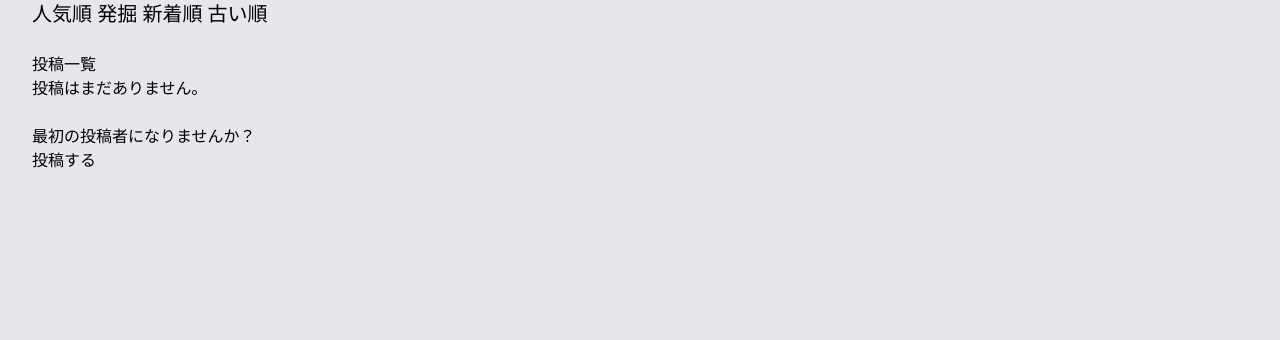
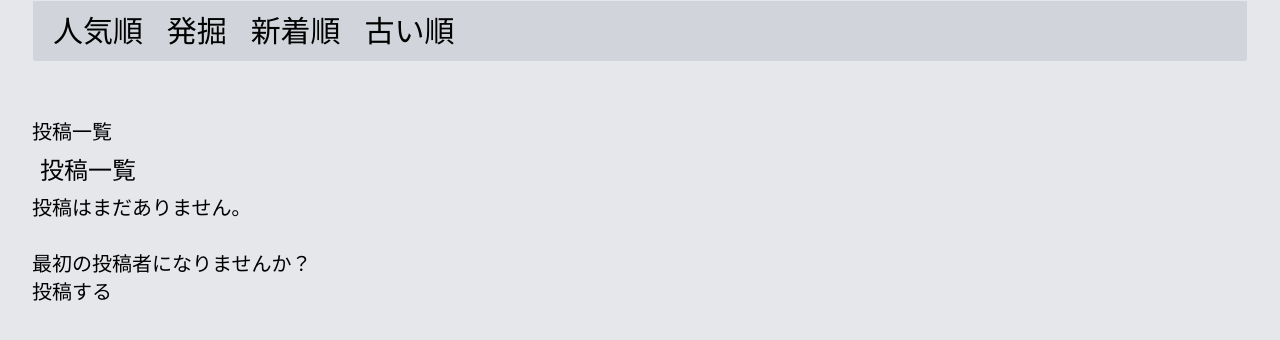
Before and after one commit to Shiryu-Toujima-1f10210346/DEVIANT, a Django app: page /home/ in a window 1280 px wide. Shown: the part 104-444 px from the top of the page. Run offline with Django 4.2, Linux system fonts and the light colour scheme; the visitor is signed in with stand-in values (Sample User, id 1); data that the repository does not hold is empty.

Commit message:
home変えた

```diff
--- a/chat/templates/chat/home.html
+++ b/chat/templates/chat/home.html
@@ -17,23 +17,26 @@
   <span class="
   lg:text-xl
   ">
-    <span>
+  <div class="p-3 bg-gray-300 border rounded-b">
+    <span class="m-2 text-3xl ">
         <a type="button" href="{%url "home"%}?order=popular" class="btn btn-info">人気順 </a>
       </span>
-      <span class="">
+      <span class="m-2 text-3xl ">
         <a type="button" href="{%url "home"%}?order=veiled" class="btn btn-info">発掘 </a>
       </span>
-      <span class="">
+      <span class="m-2 text-3xl">
         <a type="button" href="{%url "home"%}?order=new" class="btn btn-info">新着順 </a>
       </span>
-      <span class="">
+      <span class="m-2 text-3xl">
         <a type="button" href="{%url "home"%}?order=old" class="btn btn-info">古い順</a>
       </span>
     </span>
-
+  </div>
   <br><br>
 
-<h1>投稿一覧</h1>
+
+  <h1>投稿一覧</h1>
+    <h1 class="m-2 text-2xl">投稿一覧</h1>
     <div class="
     grid
     grid-cols-1 text-3xl
```
